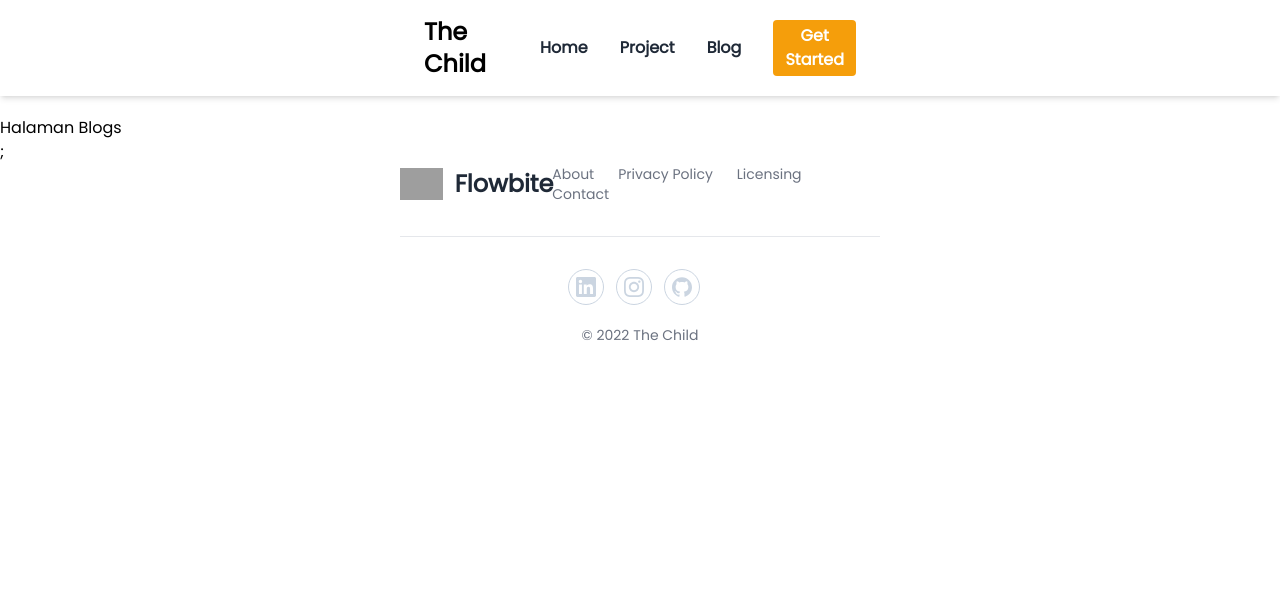
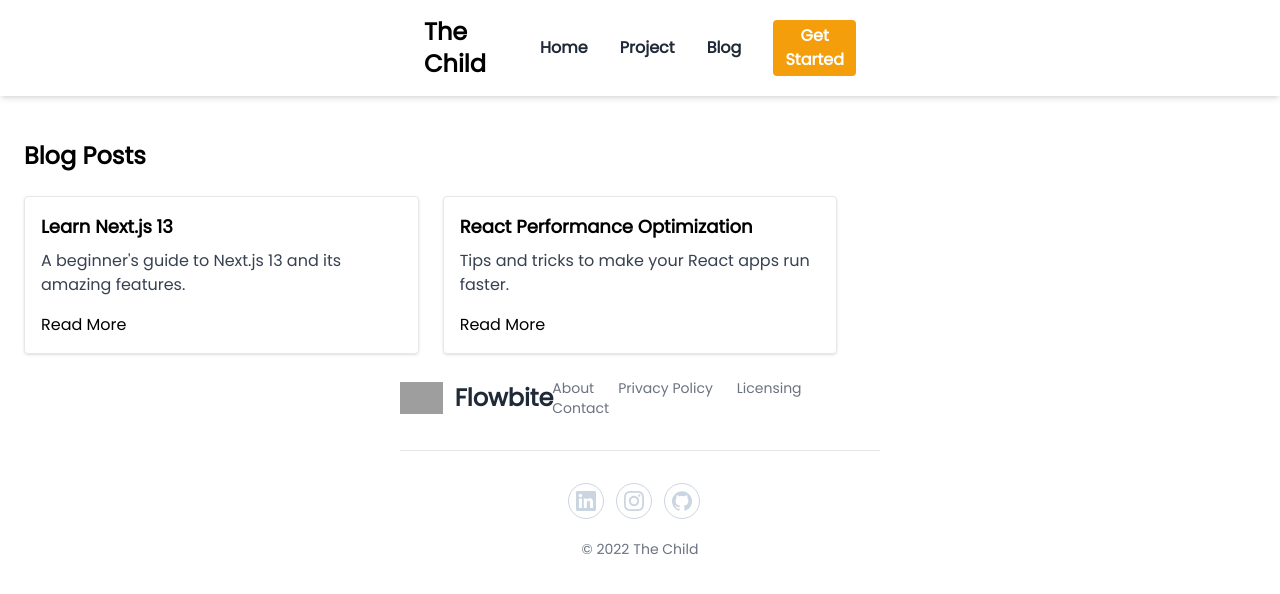
Before and after one commit to ddfrmnsh-dev/portfolio-ddfrmnsh, a Next.js app: page /blog in a window 1280 px wide. Shown: the top 594 px of the page. Built offline with nearby package versions, Linux system fonts and the light colour scheme; grey boxes are pictures that could not be loaded.

Commit message:
test blog

```diff
--- /dev/null
+++ b/src/app/blog/[slug]/page.tsx
@@ -0,0 +1,22 @@
+// file: app/blog/[slug]/page.tsx
+import { blogPosts } from "../data";
+import BlogDetail from "../../../components/BlogDetail";
+
+export default async function BlogView({ params }: { params: { slug: string } }) {
+
+    const { slug } = await params;
+    const post = blogPosts.find((blog) => blog.slug === slug);
+
+    if (!post) {
+        return <p>Blog not found.</p>;
+    }
+
+    return (
+        <BlogDetail
+            title={post.title}
+            content={post.content}
+            author={post.author}
+            date={post.date}
+        />
+    );
+}
--- /dev/null
+++ b/src/app/blog/data.ts
@@ -0,0 +1,21 @@
+// file: app/blog/data.ts
+export const blogPosts = [
+    {
+        id: 1,
+        slug: "nextjs-tutorial",
+        title: "Learn Next.js 13",
+        description: "A beginner's guide to Next.js 13 and its amazing features.",
+        content: "This is the detailed content of the Next.js 13 tutorial blog.",
+        author: "John Doe",
+        date: "2024-11-28",
+    },
+    {
+        id: 2,
+        slug: "react-performance-tips",
+        title: "React Performance Optimization",
+        description: "Tips and tricks to make your React apps run faster.",
+        content: "Detailed content on optimizing performance in React.",
+        author: "Jane Doe",
+        date: "2024-11-27",
+    },
+];
--- a/src/app/blog/page.tsx
+++ b/src/app/blog/page.tsx
@@ -1,7 +1,46 @@
+// import { Metadata } from "next";
+// import React from "react";
+
+// type Props = {};
+// export const metadata: Metadata = {
+//   title: "My Awesome Website",
+//   description: "Welcome to my awesome website built with Next.js",
+//   keywords: "Next.js, SEO, website",
+//   openGraph: {
+//     title: "My Awesome Website",
+//     description: "Explore my awesome website",
+//     url: "https://my-awesome-website.com",
+//     siteName: "My Awesome Website",
+//     images: [
+//       {
+//         url: "/image/opengraph-image.png",
+//         width: 1200,
+//         height: 630,
+//         alt: "Preview Image",
+//       },
+//     ],
+//   },
+//   twitter: {
+//     card: "summary_large_image",
+//     title: "My Awesome Website",
+//     description: "Welcome to my awesome website",
+//     images: "https://my-awesome-website.com/images/twitter-image.jpg",
+//   },
+// };
+
+// export default function Page({}: Props) {
+//   return (
+//     <>
+//       <div>Halaman Blogs</div>;
+//     </>
+//   );
+// }
+
+// file: app/blog/page.tsx
+import { blogPosts } from "./data";
+import BlogCard from "../../components/BlogCard";
 import { Metadata } from "next";
-import React from "react";
 
-type Props = {};
 export const metadata: Metadata = {
   title: "My Awesome Website",
   description: "Welcome to my awesome website built with Next.js",
@@ -27,11 +66,20 @@ export const metadata: Metadata = {
     images: "https://my-awesome-website.com/images/twitter-image.jpg",
   },
 };
-
-export default function Page({}: Props) {
+export default function BlogList() {
   return (
-    <>
-      <div>Halaman Blogs</div>;
-    </>
+    <div className="p-6">
+      <h1 className="text-2xl font-bold mb-6">Blog Posts</h1>
+      <div className="grid gap-6 grid-cols-1 sm:grid-cols-2 lg:grid-cols-3">
+        {blogPosts.map((post) => (
+          <BlogCard
+            key={post.id}
+            title={post.title}
+            description={post.description}
+            slug={post.slug}
+          />
+        ))}
+      </div>
+    </div>
   );
 }
--- a/src/app/page.tsx
+++ b/src/app/page.tsx
@@ -10,7 +10,7 @@ export default function Page({}: Props) {
   return (
     <>
       <div className='container w-full xl:w-1/2'>
-        <div className='w-full self-center px=2'>
+        <div className='w-full self-center px-2'>
           <div className='relative mt-10'>
             <Image
             src={Profile}
--- /dev/null
+++ b/src/components/BlogCard.tsx
@@ -0,0 +1,12 @@
+// file: components/BlogCard.tsx
+import Link from "next/link";
+
+export default function BlogCard({ title, description, slug }: { title: string; description: string; slug: string }) {
+    return (
+        <div className="border p-4 rounded shadow hover:shadow-lg transition">
+            <h2 className="text-lg font-bold mb-2">{title}</h2>
+            <p className="text-gray-700 mb-4">{description}</p>
+            <Link href={`/blog/${slug}`}>Read More</Link>
+        </div>
+    );
+}
--- /dev/null
+++ b/src/components/BlogDetail.tsx
@@ -0,0 +1,22 @@
+// file: components/BlogDetail.tsx
+export default function BlogDetail({
+  title,
+  content,
+  author,
+  date,
+}: {
+  title: string,
+  content: string,
+  author: string,
+  date: string,
+}) {
+  return (
+    <div className="p-6">
+      <h1 className="text-3xl font-bold mb-4">{title}</h1>
+      <p className="text-gray-500 mb-2">
+        By {author} on {date}
+      </p>
+      <div className="text-gray-700">{content}</div>
+    </div>
+  );
+}
```
